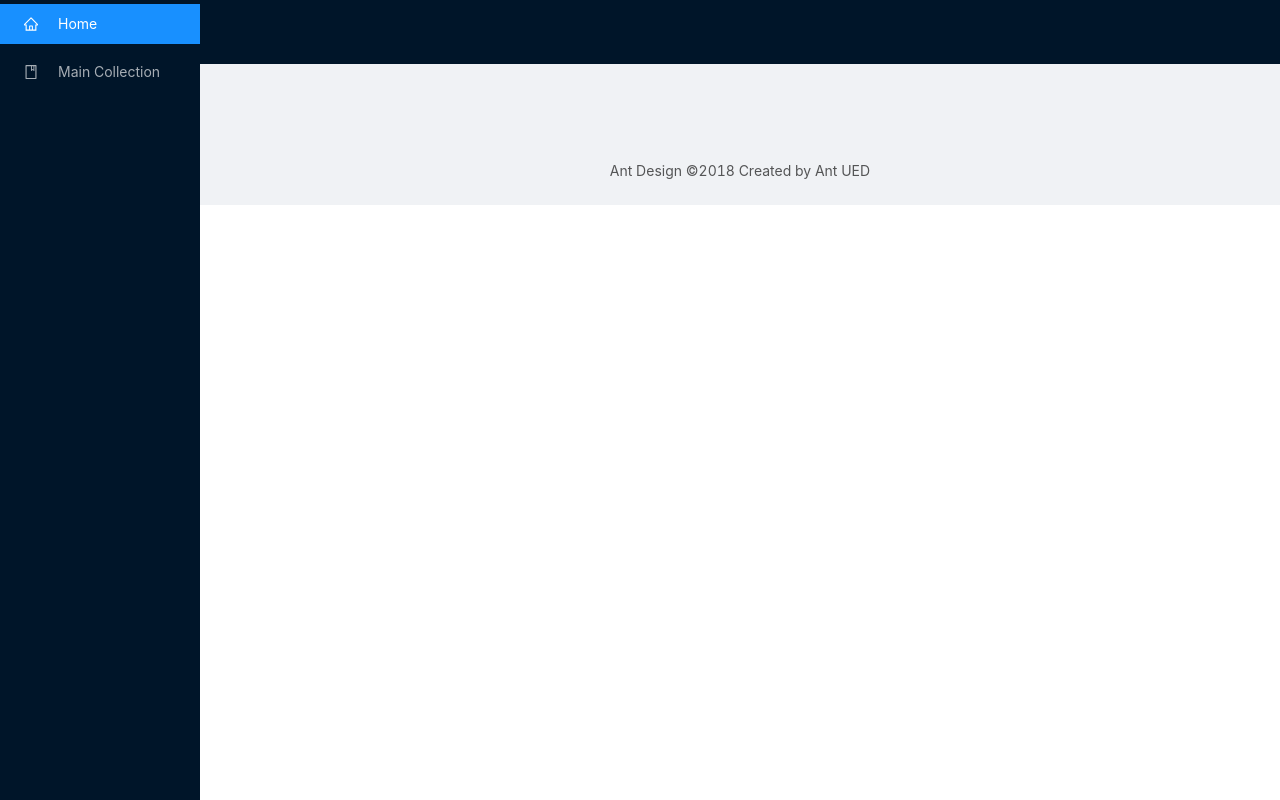
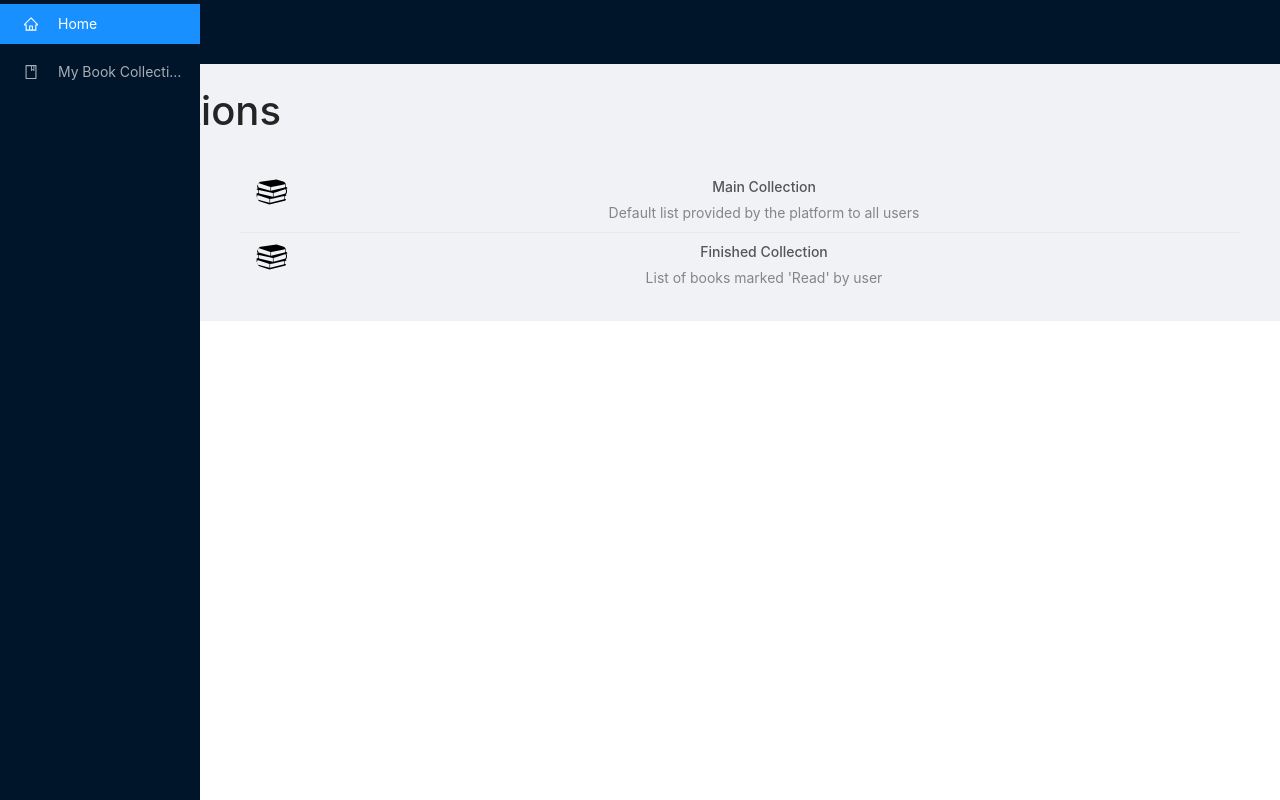
Before and after one commit to jilingy/capstone-project-assembly-gang, a React (Create React App) app in the folder frontend/: page /col_list in a window 1280 px wide. Built offline with nearby package versions, Linux system fonts and the light colour scheme.

Commit message:
frontend collections list feature implemented for sake of first sprint

```diff
--- a/frontend/src/components/Card.js
+++ b/frontend/src/components/Card.js
@@ -1,7 +1,6 @@
 import React from 'react';
 import { Card, Col, Row, Button } from 'antd';
 import BookCover from '../images/book_cover.jpg';
-import axios from 'axios';
 
 export default function CustomCard(props) {
 
--- a/frontend/src/containers/Books.js
+++ b/frontend/src/containers/Books.js
@@ -105,12 +105,24 @@ export default function Books() {
     // read up the Hooks API doc in the React documentation to fully
     // understand how hooks replace lifecycle methods.
 
+    // UPDATE (26th June): As can be seen below, I've populated our
+    // backend with some dummy book data. Previously we made an axios
+    // request to an external API, however, the code below has been
+    // refactored to make a axios request to our API backend using
+    // hooks
+
     const [books, updateBooks] = useState([])
 
     useEffect(() => {
         const fetchData = async() => {
             const result = await axios.get('http://127.0.0.1:8000/api/books/');
-            updateBooks(result.data)
+            var filtered = result.data.filter(book => {
+                // Explicitly grab only some of books to add to 'Main Collection'
+                if(book.id === 1 || book.id == 2 || book.id == 3) {
+                    return book;
+                }
+            })
+            updateBooks(filtered);
         }
         fetchData();
       } , []);
--- /dev/null
+++ b/frontend/src/containers/CollectionList.js
@@ -0,0 +1,44 @@
+import React from 'react';
+import { List, Avatar } from 'antd';
+import { Link } from 'react-router-dom';
+import CollectionListBookCover from '../images/books.svg';
+
+export default function CollectionList() {
+
+    const data = [
+        {
+            title: 'Main Collection',
+            description: 'Default list provided by the platform to all users',
+        },
+        {
+            title: 'Finished Collection',
+            description: "List of books marked 'Read' by user",
+        }
+      ];
+
+    return (
+        <div>
+            <h1 style={{
+                position: 'relative',
+                right: 655,
+                bottom: 25,
+            }}>My Book Collections</h1>
+            <List
+                itemLayout="horizontal"
+                dataSource={data}
+                size="small"
+                layout="vertical"
+                renderItem={item => (
+                    <List.Item>
+                        <List.Item.Meta
+                            avatar={<Avatar src={CollectionListBookCover} />}
+                            title={<Link to="/books">{item.title}</Link>}
+                            description={item.description}
+                        />
+                    </List.Item>
+                )}
+            />
+        </div>
+    )
+
+}
--- a/frontend/src/containers/Home.js
+++ b/frontend/src/containers/Home.js
@@ -1,6 +1,6 @@
 import React from 'react';
 
-export default function Hom() {
+export default function Home() {
 
     return (
         <div>
--- a/frontend/src/containers/Layout.js
+++ b/frontend/src/containers/Layout.js
@@ -28,7 +28,7 @@ export default function CustomLayout(props) {
           <Link to="/">Home</Link>
         </Menu.Item>
         <Menu.Item key="2" icon={<BookOutlined />}>
-          <Link to="/books">Main Collection</Link>
+          <Link to="/col_list">My Book Collections</Link>
         </Menu.Item>
       </Menu>
     </Sider>
@@ -53,7 +53,6 @@ export default function CustomLayout(props) {
           {props.children}
         </div>
       </Content>
-      <Footer style={{ textAlign: 'center' }}>Ant Design ©2018 Created by Ant UED</Footer>
     </Layout>
   </Layout>
   )
--- a/frontend/src/routes.js
+++ b/frontend/src/routes.js
@@ -2,11 +2,13 @@ import React from 'react';
 import { Route } from 'react-router-dom';
 import Home from './containers/Home';
 import Books from './containers/Books';
+import CollectionList from './containers/CollectionList';
 
 const BaseRouter = () => (
   <div>
     <Route exact path='/' component={Home}/>
     <Route exact path='/books' component={Books}/>
+    <Route exact path='/col_list' component={CollectionList}/>
   </div>
 );
 
```
Also changed, not shown: frontend/src/images/books.svg (added).
